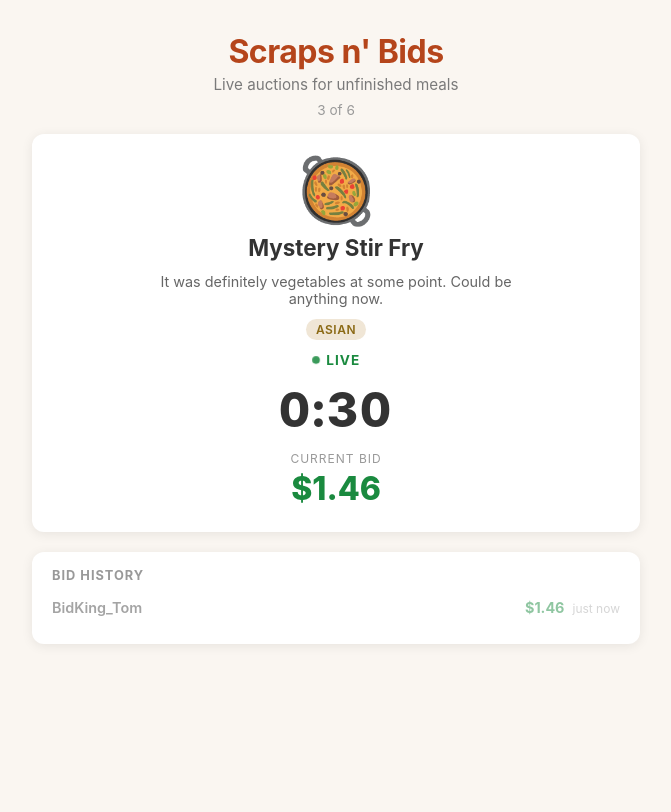
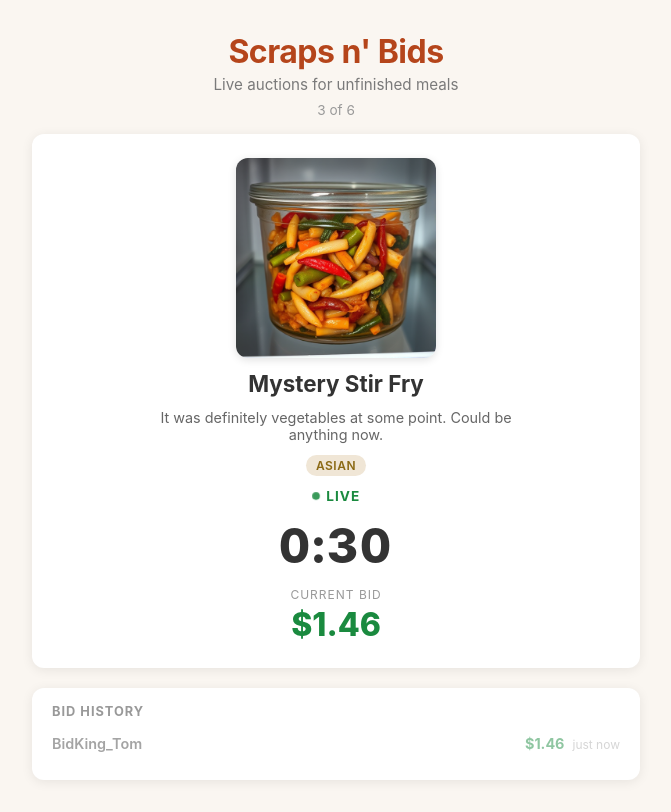
Before and after one commit to potable-anarchy/scraps-n-bids, a plain HTML site: page index.html in a window 1280 px wide. Shown: the whole page, without its empty margins (304-975 px from the left). Drawn offline with Linux system fonts and the light colour scheme.

Commit message:
feat: add AI-generated meal images
- Generated 6 meal photos using FLUX.1-schnell on macstudio
- Replaced emoji placeholders with actual food photography
- Updated CSS for proper image sizing and styling
- Updated meal database with image paths

```diff
--- a/index.html
+++ b/index.html
@@ -77,8 +77,11 @@
             }
 
             .meal-photo {
-                font-size: 4rem;
-                line-height: 1;
+                width: 200px;
+                height: 200px;
+                border-radius: 12px;
+                object-fit: cover;
+                box-shadow: 0 2px 8px rgba(0, 0, 0, 0.12);
             }
 
             #meal-name {
@@ -347,7 +350,12 @@
 
         <main>
             <div class="auction-card" id="auction-card">
-                <span class="meal-photo" id="meal-photo"></span>
+                <img
+                    class="meal-photo"
+                    id="meal-photo"
+                    src=""
+                    alt="Meal photo"
+                />
                 <h2 id="meal-name"></h2>
                 <p id="meal-description"></p>
                 <span class="category-badge" id="meal-category"></span>
@@ -395,7 +403,7 @@
                         "Was going to finish it but then someone mentioned cake in the break room.",
                     category: "asian",
                     startingBid: 1.5,
-                    photo: "🍜",
+                    photo: "images/pad-thai.png",
                     auctionDuration: 45,
                 },
                 {
@@ -405,7 +413,7 @@
                         "The good half. Someone already took the end with all the sour cream.",
                     category: "mexican",
                     startingBid: 2.0,
-                    photo: "🌯",
+                    photo: "images/burrito.png",
                     auctionDuration: 40,
                 },
                 {
@@ -415,7 +423,7 @@
                         "It was definitely vegetables at some point. Could be anything now.",
                     category: "asian",
                     startingBid: 1.0,
-                    photo: "🥘",
+                    photo: "images/stir-fry.png",
                     auctionDuration: 35,
                 },
                 {
@@ -425,7 +433,7 @@
                         "Wilting gracefully since 11:30 AM. Dressing on the side (missing).",
                     category: "american",
                     startingBid: 0.75,
-                    photo: "🥗",
+                    photo: "images/salad.png",
                     auctionDuration: 40,
                 },
                 {
@@ -435,7 +443,7 @@
                         "Three slices already claimed. This is the survivor. Slightly cold.",
                     category: "american",
                     startingBid: 3.0,
-                    photo: "🍕",
+                    photo: "images/pizza.png",
                     auctionDuration: 50,
                 },
                 {
@@ -445,7 +453,7 @@
                         "A dense cube of layered perfection. Microwave at your own risk.",
                     category: "italian",
                     startingBid: 2.5,
-                    photo: "🧱",
+                    photo: "images/lasagna.png",
                     auctionDuration: 45,
                 },
             ];
@@ -745,7 +753,8 @@
                     countdown,
                     status,
                 ) {
-                    els.mealPhoto.textContent = meal.photo;
+                    els.mealPhoto.src = meal.photo;
+                    els.mealPhoto.alt = meal.name;
                     els.mealName.textContent = meal.name;
                     els.mealDescription.textContent = meal.description;
                     els.mealCategory.textContent = meal.category;
```
Also changed, not shown: images/burrito.png (added), images/lasagna.png (added), images/pad-thai.png (added), images/pizza.png (added), images/salad.png (added), images/stir-fry.png (added).
